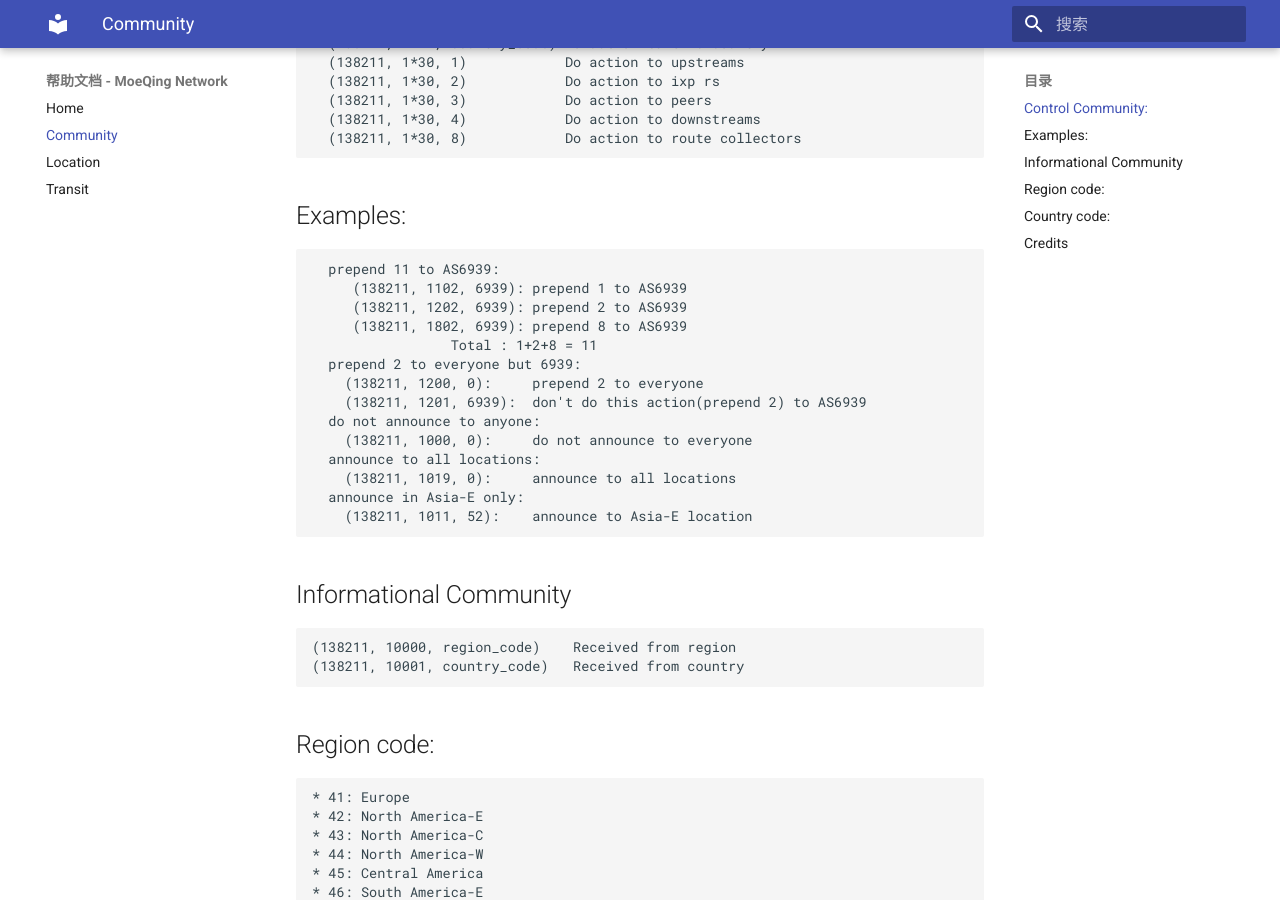
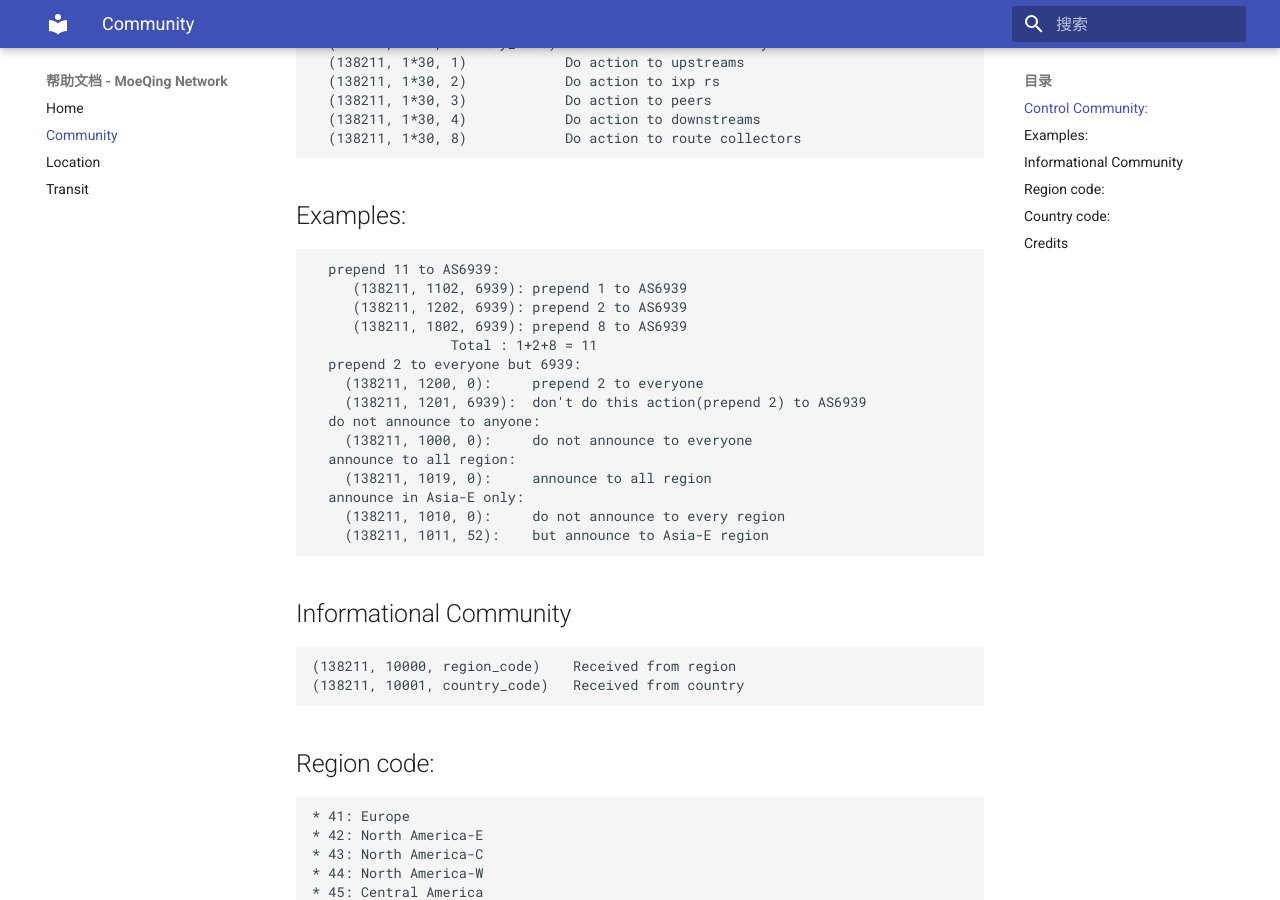
Before and after one commit to MoeQing-Network/MoeQing-Network-Docs, an MkDocs documentation site: the page built from docs/community.md, in a window 1280 px wide and 900 px high, scrolled down 531 px. Built offline with MkDocs 1.6.1 and Material for MkDocs 9.7.7, drawn with Linux system fonts in a browser that asks for light colours.

Commit message:
修正错误和补充说明

````diff
--- a/docs/community.md
+++ b/docs/community.md
@@ -39,10 +39,11 @@
     (138211, 1201, 6939):  don't do this action(prepend 2) to AS6939
   do not announce to anyone:
     (138211, 1000, 0):     do not announce to everyone
-  announce to all locations:
-    (138211, 1019, 0):     announce to all locations
+  announce to all region:
+    (138211, 1019, 0):     announce to all region
   announce in Asia-E only:
-    (138211, 1011, 52):    announce to Asia-E location
+    (138211, 1010, 0):     do not announce to every region
+    (138211, 1011, 52):    but announce to Asia-E region
 ```
 
 ## Informational Community
````
